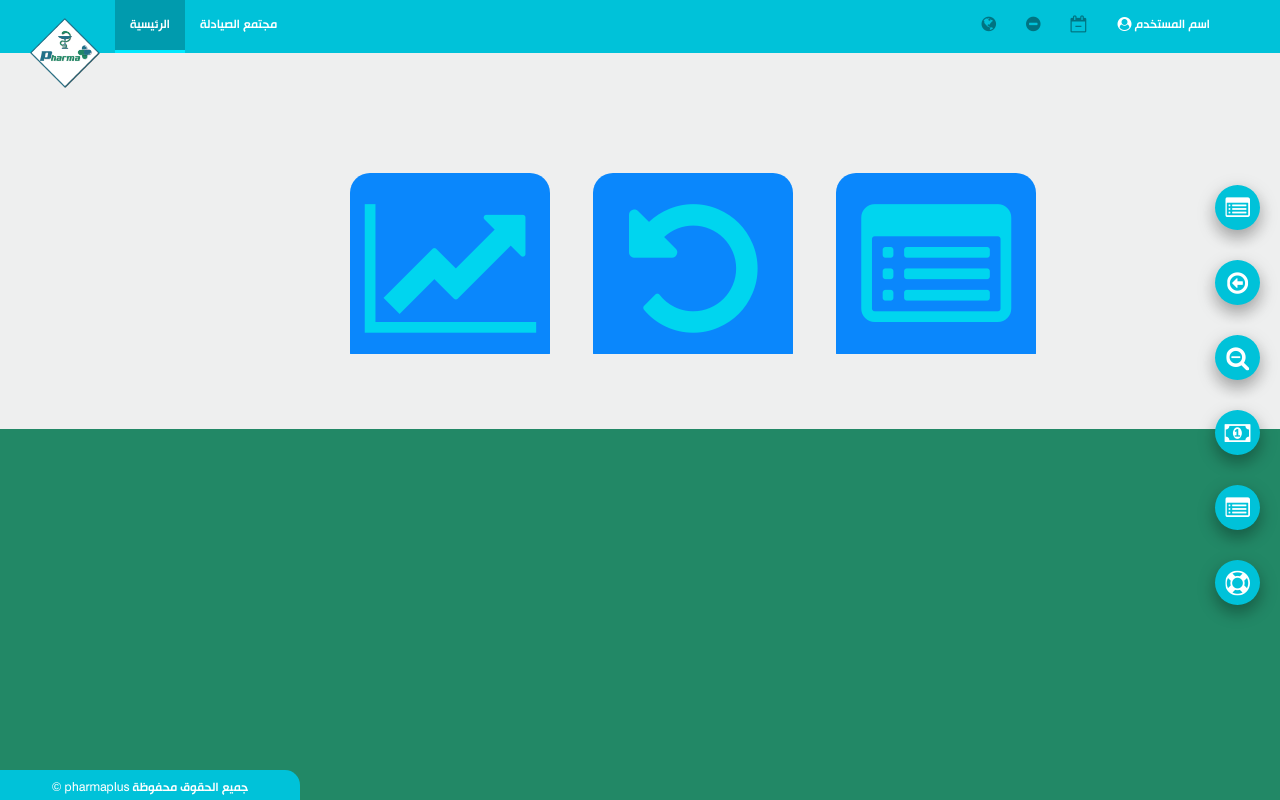
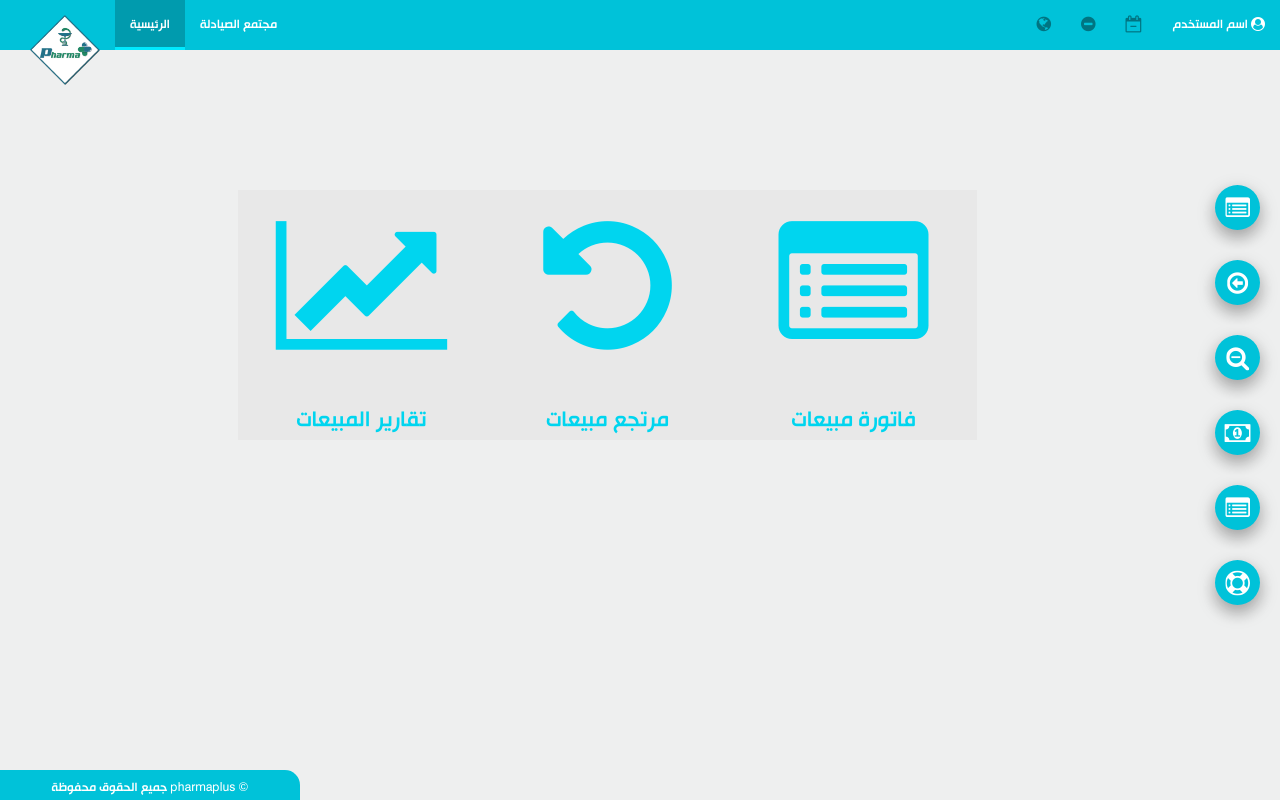
Before and after one commit to ph4rm4p1us/ph778899, a Django app: page /Sales/ in a window 1280 px wide. Run offline with Django 3.2, Linux system fonts and the light colour scheme; some libraries are stand-ins or nearby versions.

Commit message:
design has been improved

```diff
--- a/Core/static/custom-style.css
+++ b/Core/static/custom-style.css
@@ -1,3 +1,6 @@
+@font-face {
+  font-family: arabic;
+  src: url(bootstrap/fonts/hacen_tunisia.ttf); }
 .page-items {
   text-align: center; }
   .page-items i, .page-items p {
@@ -24,8 +27,13 @@
   .custom-navbar .tab-button {
     color: #ffffff !important; }
 
-body, ul, li {
-  height: 100% !important; }
+html, body {
+  height: 100% !important;
+  margin: 0 !important;
+  direction: ltr;
+  background-color: #EEEFEF !important;
+  font-family: arabic;
+  padding: 0; }
 
 .vertical {
   min-height: 85%;
@@ -39,32 +47,43 @@ body, ul, li {
   align-items: center;
   z-index: 5; }
 
+.vertical-content {
+  top: 110px;
+  min-height: 70%;
+  /* Fallback for browsers do NOT support vh unit */
+  min-height: 70vh;
+  /* These two lines are counted as one :-)       */
+  padding-left: auto;
+  padding-right: 80px;
+  align-items: center;
+  z-index: 5; }
+
 .container-cus {
-  align-content: stretch;
   background-color: #EEEFEF !important;
-  display: -webkit-box;
-  display: -moz-box;
-  display: -ms-flexbox;
-  display: -webkit-flex;
-  display: flex;
-  -ms-flex-flow: row wrap;
-  -webkit-flex-flow: row wrap;
-  flex-flow: row wrap;
+  overflow-y: hidden !important;
   width: 100% !important;
   margin-left: 0 !important;
-  margin-right: 0 !important; }
+  margin-right: 0 !important;
+  padding-top: 80px !important;
+  height: auto !important;
+  /* cross-browser */
+  height: 100%;
+  /* cross-browser */ }
 
 .li-box {
   background-color: #EEEFEF !important;
   cursor: pointer;
-  float: left;
-  position: relative;
-  padding: 26px 15px 26px 15px; }
+  float: right; }
 
 .li-box:hover, .li-box:focus, .li-box:active, .li-box:active, .li-box:target {
   background-color: #00C2D9 !important; }
+  .li-box:hover a, .li-box:focus a, .li-box:active a, .li-box:active a, .li-box:target a {
+    text-decoration: none !important; }
   .li-box:hover .icon, .li-box:hover .text, .li-box:focus .icon, .li-box:focus .text, .li-box:active .icon, .li-box:active .text, .li-box:active .icon, .li-box:active .text, .li-box:target .icon, .li-box:target .text {
     color: white; }
+
+.col-background {
+  background-color: #E8E8E8 !important; }
 
 .darker-icon {
   background-color: #E8E8E8 !important; }
--- a/Core/static/custom-style.scss
+++ b/Core/static/custom-style.scss
@@ -1,4 +1,7 @@
-
+@font-face {
+    font-family: arabic;
+    src: url(bootstrap/fonts/hacen_tunisia.ttf);
+}
 $header-background: /*#2196F3*/#00C2D9/*#00BFFF*/ /*#0a87fc*/;
 $dark-blue: $header-background * 0.8;
 $body-background: /*#EAEAEA;*/#EEEFEF!important;;
@@ -45,8 +48,17 @@ $shortcut-height: 45px;
   }
   // color:#ffffff;
 }
-body, ul, li{
+html, body{
   height: 100% !important;
+  margin: 0 !important;
+  //overflow-y: hidden;
+  direction: ltr;
+  background-color: $body-background;
+  font-family: arabic;
+  padding: 0;
+
+
+ // padding: auto !important;
 
 }
 .vertical{
@@ -59,22 +71,45 @@ body, ul, li{
   align-items: center;
   z-index: 5;
 
+}.vertical-content{
+  top: 110px;
+  min-height: 70%;  /* Fallback for browsers do NOT support vh unit */
+  min-height: 70vh; /* These two lines are counted as one :-)       */
+  //position: relative;
+  //display: inline;
+ // right:20px;
+  //top:70px;
+  padding-left: auto;
+  padding-right: 80px;
+  align-items: center;
+  z-index: 5;
+
 }
 
 .container-cus{
-   align-content: stretch;
+   //align-content: stretch;
   background-color: $body-background;
-  display: -webkit-box;
-  display: -moz-box;
-  display: -ms-flexbox;
-  display: -webkit-flex;
-  display: flex;
-  -ms-flex-flow: row wrap;
-  -webkit-flex-flow: row wrap;
-  flex-flow: row wrap;
+ // display: -webkit-box;
+  //display: -moz-box;
+  //display: -ms-flexbox;
+  //display: -webkit-flex;
+ // display: flex;
+ // -ms-flex-flow: row wrap;
+  //-webkit-flex-flow: row wrap;
+ // flex-flow: row wrap;
+overflow-y: hidden !important;
   width:100% !important;
   margin-left:0 !important;
   margin-right:0 !important;
+ // margin-top:60px ;
+ // padding-left: 50px;
+ // padding-right: 50px;
+   padding-top: 80px !important;
+ // padding: 0 !important;
+   //min-height: 100%;
+    height:auto !important; /* cross-browser */
+    height: 100%; /* cross-browser */
+  //min-height: 100% !important;
  // padding-top: 54px   !important;
   //height: 100% !important;
   //position: relative;
@@ -85,17 +120,25 @@ body, ul, li{
 .li-box{
       background-color: $body-background;
     cursor: pointer;
-    float: left;
-   // width: 330px;
+    float: right;
+    //width: 330px;
     //height: 330px;
-    position: relative;
-  padding:26px 15px 26px 15px ;
+    //position: relative;
+  //padding:26px 15px 26px 15px ;
 }
 .li-box:hover, .li-box:focus, .li-box:active, .li-box:active, .li-box:target {
   background-color: $header-background !important;
+a{
+          text-decoration: none !important;
+
+}
   .icon, .text{
     color: white;
   }
+}
+.col-background{
+  background-color: #E8E8E8 !important;
+
 }
 .darker-icon{
   background-color: #E8E8E8 !important;
--- a/Core/templates/Core/base.html
+++ b/Core/templates/Core/base.html
@@ -20,8 +20,8 @@
 	      <script src="https://oss.maxcdn.com/respond/1.4.2/respond.min.js"></script>
 	    <![endif]-->
 </head>
-<body class="">
-<nav class="custom-navbar navbar-inverse ">
+<body>
+<nav class="custom-navbar navbar-inverse navbar-fixed-top">
     <div class="container-fluid">
         <!-- Brand and toggle get grouped for better mobile display -->
         <div class="navbar-header">
@@ -32,7 +32,7 @@
                 <span class="icon-bar"></span>
                 <span class="icon-bar"></span>
             </button>
-            <a class="navbar-brand brand-custom" href="{% url 'Core:index' %}"><img alt="Pharma+"
+            <a class="navbar-brand" href="{% url 'Core:index' %}"><img alt="Pharma+"
                                                                        src='{% static "img/pharma+.png" %}'
                                                                        width="70px;" height="70px;"></a>
         </div>
@@ -296,7 +296,7 @@
         </div><!-- /.navbar-collapse -->
     </div><!-- /.container-fluid -->
 </nav>
-<div class="container-cus">
+<div class="container-cus container center-block text-center ">
     {% block body %}
 
     {% endblock %}
@@ -366,6 +366,5 @@
         $(".select2").select2();
     });
 </script>
-</center>
 
 </html>
--- a/Core/templates/Core/homepage.html
+++ b/Core/templates/Core/homepage.html
@@ -1,6 +1,6 @@
 {% extends 'Core/base.html' %}
 {% block body %}
-  <div class="col-md-3 col-xs-12 li-box">
+            <div class="col-md-3 col-xs-12 li-box">
                 <a href="{% url 'Sales:index' %}" class="">
                     <div class="icon">
                         <i class="fa fa-search"></i>
--- a/Sales/templates/Sales/salesHome.html
+++ b/Sales/templates/Sales/salesHome.html
@@ -1,8 +1,8 @@
 {% extends 'Core/base.html' %}
 {% block body %}
-    <div class="col-lg-11 col-xs-10">
-        <div class="mainmenu">
-            <a href="{% url 'Sales:new_invoice' %}" class="menuitem">
+    <div class="col-md-8 col-md-offset-2 col-xs-12 vertical-content">
+        <div class="col-md-4 col-xs-12 li-box pull-right darker-icon">
+            <a href="{% url 'Sales:new_invoice' %}">
                 <div class="icon">
                     <i class="fa fa-list-alt"></i>
                 </div>
@@ -10,7 +10,10 @@
                     فاتورة مبيعات
                 </div>
             </a>
-            <a href="#" class="menuitem">
+        </div>
+        <div class="col-md-4 col-xs-12 li-box pull-right darker-icon">
+
+            <a href="#">
                 <div class="icon">
                     <i class="fa fa-undo"></i>
                 </div>
@@ -18,14 +21,17 @@
                     مرتجع مبيعات
                 </div>
             </a>
-            <a href="#" class="menuitem">
+        </div>
+        <div class="col-md-4 col-xs-12 li-box pull-right darker-icon">
+            <a href="#">
                 <div class="icon">
                     <i class="fa fa-line-chart"></i>
                 </div>
                 <div class="text">
-تقارير المبيعات
+                    تقارير المبيعات
                 </div>
             </a>
         </div>
     </div>
+
 {% endblock %}
```
Also changed, not shown: other parts of Core/static/custom-style.css (+37 -0 lines), other parts of Core/static/custom-style.scss (+37 -0 lines), Design/inc/bootstrap/css/style.css (+4 -4 lines), db.sqlite3, 1 other file.
